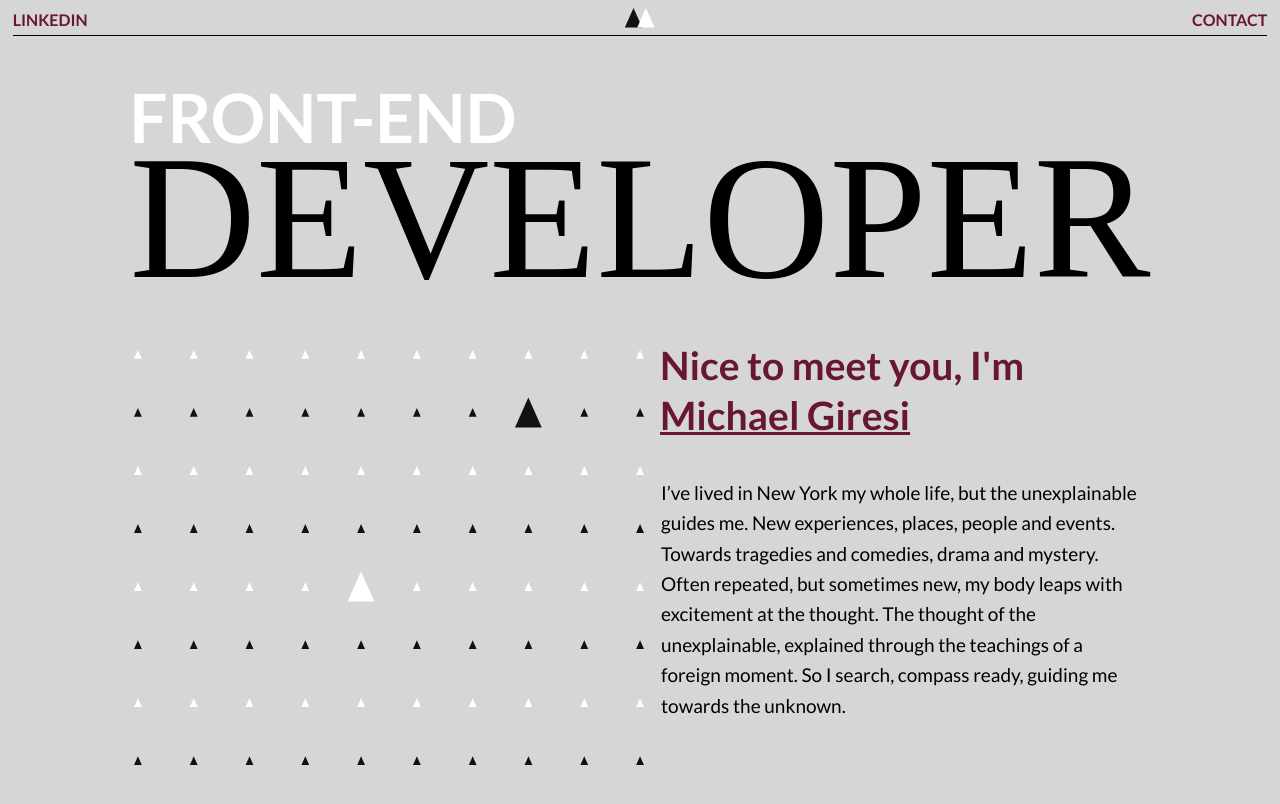
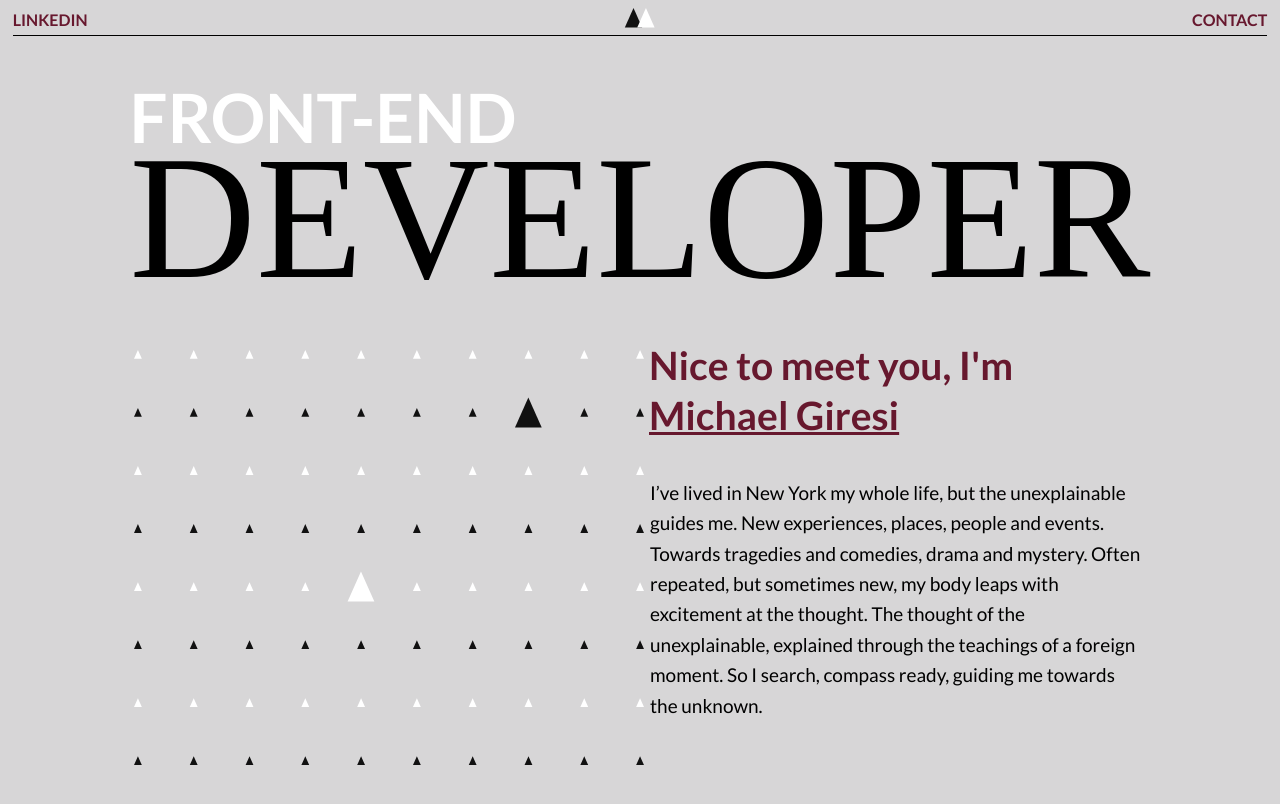
Before and after one commit to MichaelGiresi/Portfolio, a React (Create React App) app: page / in a window 1280 px wide. Shown: the top 804 px of the page. Built offline with nearby package versions, Linux system fonts and the light colour scheme.

Commit message:
Styles up to 850px in hero complete

```diff
--- a/src/scss/hero/hero.css
+++ b/src/scss/hero/hero.css
@@ -188,12 +188,17 @@
 @media (min-width: 740px) {
   .hero_triangles {
     margin-bottom: 5vh;
-    width: 359px;
+    width: 341px;
+  }
+}
+@media (min-width: 750px) {
+  .hero_triangles {
+    width: 346px;
   }
 }
 @media (min-width: 850px) {
   .hero_triangles {
-    width: 349px;
+    width: 345px;
   }
 }
 @media (min-width: 860px) {
@@ -265,7 +270,12 @@
     line-height: 1.3;
     width: auto;
     margin-top: -10px;
-    margin-left: -1px;
+    margin-left: 7px;
+  }
+}
+@media (min-width: 750px) {
+  .hero_text_heading {
+    margin-left: -4px;
   }
 }
 @media (min-width: 850px) {
@@ -278,6 +288,7 @@
   .hero_text_heading {
     font-size: 36px;
     text-align: left;
+    margin-left: -12px;
   }
 }
 @media (min-width: 1050px) {
@@ -326,14 +337,15 @@
 }
 @media (min-width: 740px) {
   .hero_text {
-    font-size: 15px;
+    font-size: 14px;
     margin-top: 5px;
+    margin-left: 9px;
+    text-align: left;
   }
 }
 @media (min-width: 750px) {
   .hero_text {
-    text-align: center;
-    margin-left: 0;
+    margin-left: -3px;
     margin-right: 0;
     width: auto;
     font-size: 14px;
@@ -350,6 +362,7 @@
     text-align: left;
     font-size: 15px;
     margin-top: 17px;
+    margin-left: -11px;
   }
 }
 @media (min-width: 1050px) {
@@ -390,7 +403,7 @@
     flex-direction: row;
     align-items: flex-start;
     margin-bottom: 6vh;
-    width: 98%;
+    width: 690px;
   }
 }
 @media (min-width: 750px) {
--- a/src/scss/hero/hero.scss
+++ b/src/scss/hero/hero.scss
@@ -133,11 +133,14 @@ font-size: 48px;
     }
     @media (min-width:740px){
         margin-bottom: 5vh;
-        width: 359px;
+        width: 341px;
+    }
+    @media (min-width: 750px) {
+        width: 346px;
     }
 
     @media (min-width:850px) {
-        width: 349px;
+        width: 345px;
         // margin-left: 9%;
     }
     @media (min-width:860px){
@@ -189,15 +192,20 @@ font-size: 48px;
         line-height: 1.3;
         width: auto;
         margin-top: -10px;
-        margin-left: -1px;
+        margin-left: 7px;
+    }
+    @media (min-width: 750px) {
+        margin-left: -4px;
     }
     @media(min-width:850px){
         font-size: 34px;
         margin-top: 0px;
+
     }
     @media(min-width:950px){
         font-size: 36px;
         text-align: left;
+        margin-left: -12px;
     }
     @media(min-width:1050px){
         font-size: 37px;
@@ -233,12 +241,13 @@ font-size: 48px;
             font-size: 14px;
         }
         @media (min-width: 740px) {
-            font-size: 15px;
+            font-size: 14px;
             margin-top: 5px;
+            margin-left: 9px;
+            text-align: left;
         }
         @media (min-width:750px){
-            text-align: center;
-            margin-left: 0;
+            margin-left: -3px;
             margin-right: 0;
             width: auto;
             font-size: 14px;
@@ -251,6 +260,7 @@ font-size: 48px;
             text-align: left;
             font-size: 15px;
             margin-top: 17px;
+            margin-left: -11px;
         }
         @media (min-width:1050px){
             font-size: 18px;
@@ -287,8 +297,7 @@ font-size: 48px;
             flex-direction: row;
             align-items: flex-start;
             margin-bottom: 6vh;
-            width: 98%;
-
+            width: 690px;
         }
         @media (min-width:750px){
             width:700px
```
Also changed, not shown: 1 other file (tests, documents, lock files or other folders).
